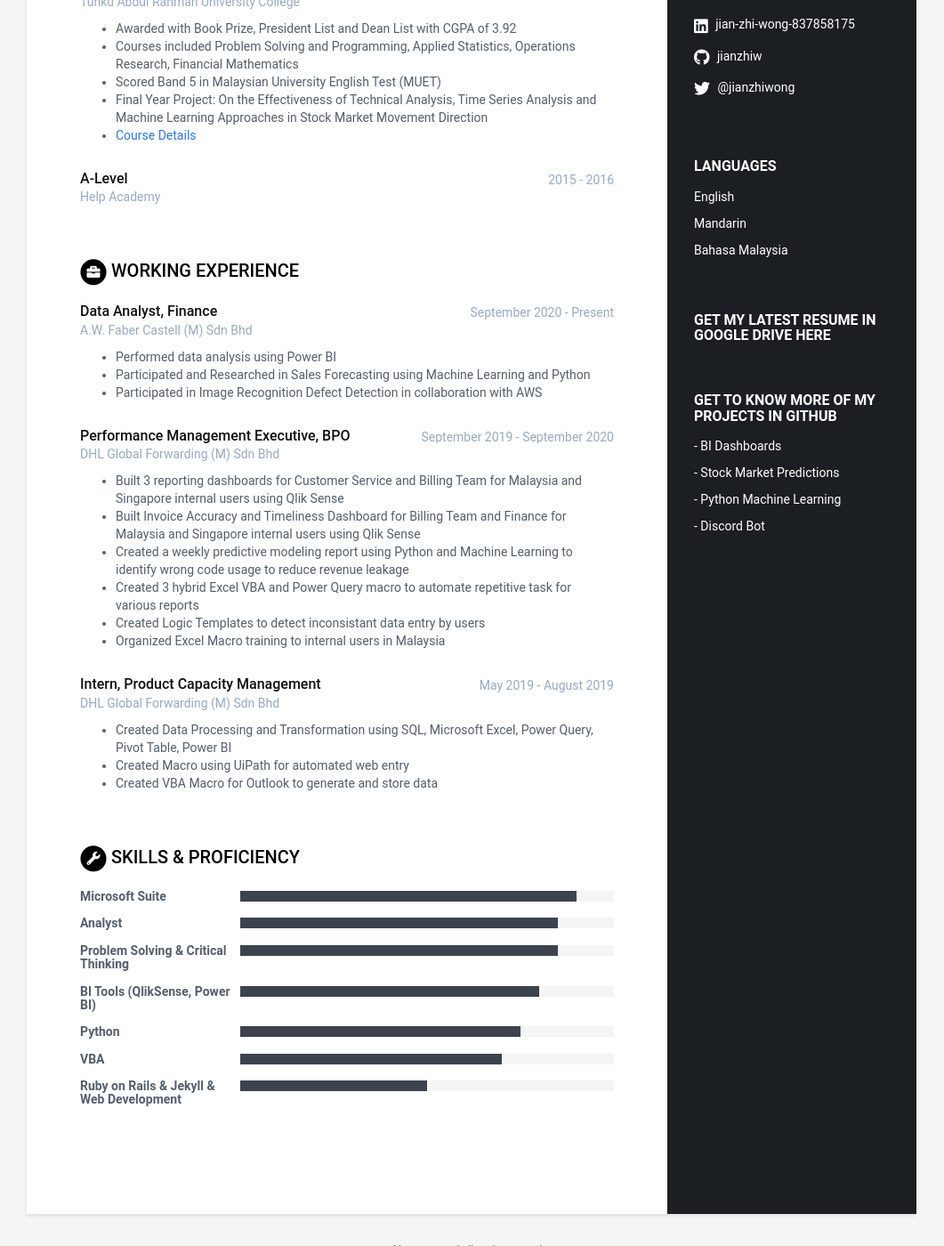
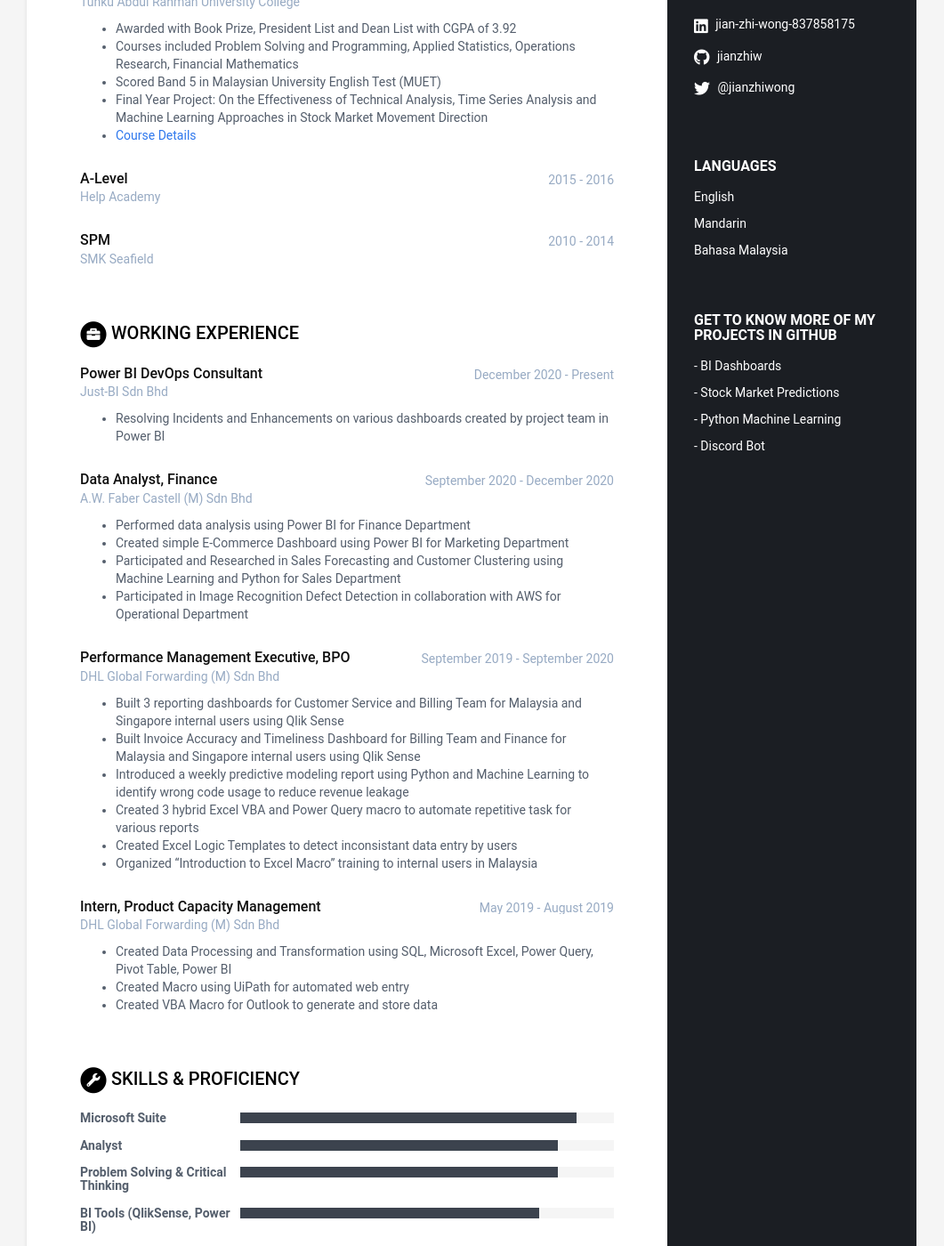
Before and after one commit to jianzhiw/jianzhiw.github.io, a Jekyll site: the page built from index.html, in a window 1280 px wide and 1400 px high, scrolled down 351 px. Shown: the whole window at 89% size, without its empty margins (110-1171 px from the left). Built offline with Jekyll 4.4.1, drawn with Linux system fonts in a browser that asks for light colours.

Commit message:
Modified Resume

```diff
--- a/_config.yml
+++ b/_config.yml
@@ -4,7 +4,7 @@
 title: 'Johnny''s Resume'
 url: ''
 baseurl: '' #change it according to your repository name
-description: Resume created using Jekyll
+description: 'Johnny''s Resume'
 # Style will be applied only after restarting the build or serve. Just choose one of the options.
 theme_skin: custom # blue turquoise green berry orange ceramic
 chrome_mobile_color: #use hex colors (ex:#1976d2) or leave empty if you don't want a color for chrome mobile searchbar
--- a/_data/data.yml
+++ b/_data/data.yml
@@ -51,15 +51,26 @@
       university: Help Academy
       time: 2015 - 2016
 
+    - degree: SPM
+      university: SMK Seafield
+      time: 2010 - 2014
+
 
 experiences:
+    - role: Power BI DevOps Consultant
+      time: December 2020 - Present
+      company: Just-BI Sdn Bhd
+      details: |
+        - Resolving Incidents and Enhancements on various dashboards created by project team in Power BI
+
     - role: Data Analyst, Finance
-      time: September 2020 - Present
+      time: September 2020 - December 2020
       company: A.W. Faber Castell (M) Sdn Bhd
       details: |
-        - Performed data analysis using Power BI
-        - Participated and Researched in Sales Forecasting using Machine Learning and Python
-        - Participated in Image Recognition Defect Detection in collaboration with AWS
+        - Performed data analysis using Power BI for Finance Department
+        - Created simple E-Commerce Dashboard using Power BI for Marketing Department
+        - Participated and Researched in Sales Forecasting and Customer Clustering using Machine Learning and Python for Sales Department
+        - Participated in Image Recognition Defect Detection in collaboration with AWS for Operational Department
 
     - role: Performance Management Executive, BPO
       time: September 2019 - September 2020
@@ -67,10 +78,10 @@
       details: |
         - Built 3 reporting dashboards for Customer Service and Billing Team for Malaysia and Singapore internal users using Qlik Sense
         - Built Invoice Accuracy and Timeliness Dashboard for Billing Team and Finance for Malaysia and Singapore internal users using Qlik Sense
-        - Created a weekly predictive modeling report using Python and Machine Learning to identify wrong code usage to reduce revenue leakage
+        - Introduced a weekly predictive modeling report using Python and Machine Learning to identify wrong code usage to reduce revenue leakage
         - Created 3 hybrid Excel VBA and Power Query macro to automate repetitive task for various reports
-        - Created Logic Templates to detect inconsistant data entry by users
-        - Organized Excel Macro training to internal users in Malaysia
+        - Created Excel Logic Templates to detect inconsistant data entry by users
+        - Organized "Introduction to Excel Macro" training to internal users in Malaysia
 
     - role: Intern, Product Capacity Management
       time: May 2019 - August 2019
@@ -103,9 +114,6 @@
       - name: VBA
         level: 70%
 
-      - name: Ruby on Rails & Jekyll & Web Development
-        level: 50%
-
 footer: >
     Created by using Jekyll, Ruby on Rails, HTML.
     <br>
--- a/_includes/about.html
+++ b/_includes/about.html
@@ -1,8 +1,4 @@
 <div class="remove-container container-block">
-    <h2 class="container-block-title">
-        <a target="_blank" href="https://drive.google.com/file/d/1F-4vICBQ5XNFhSE-ikANPkDPPmCYzj2j/view?usp=sharing">Get my latest resume in Google Drive here</a>
-    </h2>
-    <br><br>
     <h2 class="container-block-title">
         <a target="_blank" href="https://www.github.com/jianzhiw">Get to know more of my projects in Github</a>
     </h2>
```
